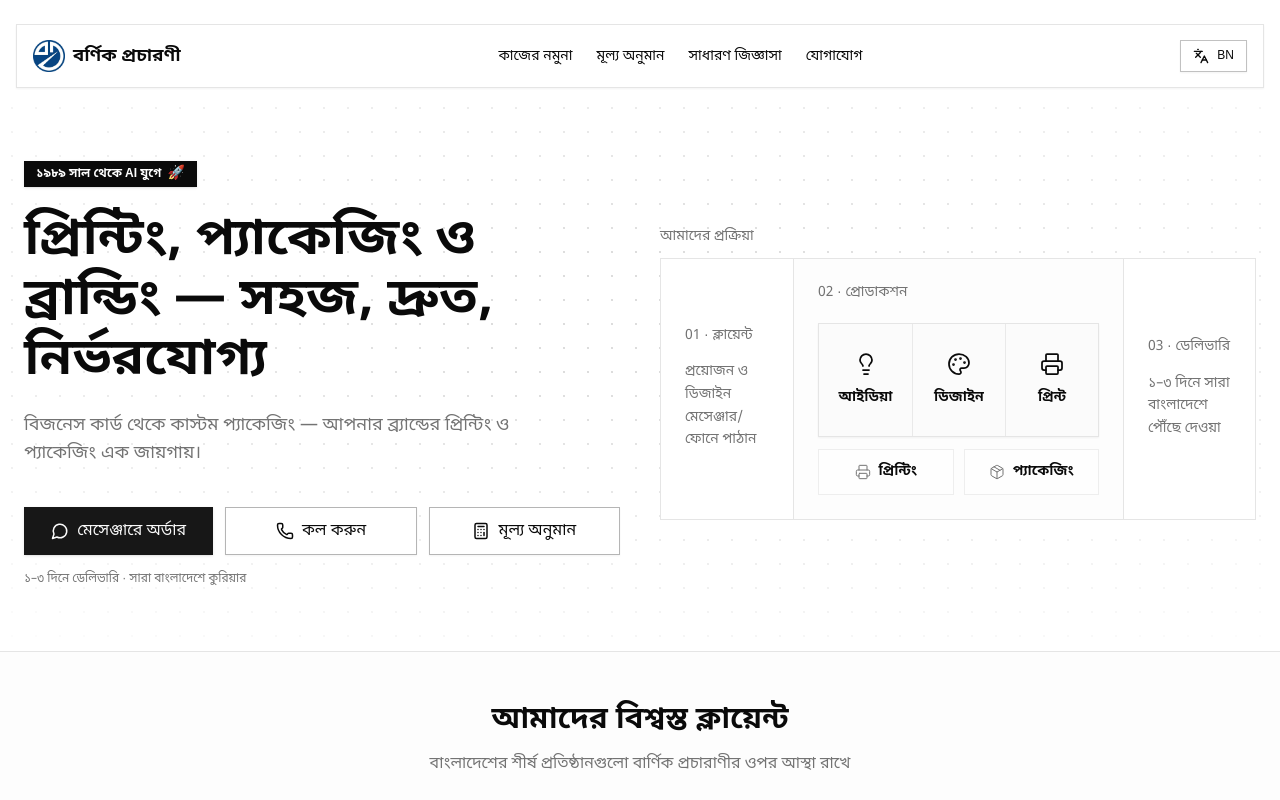
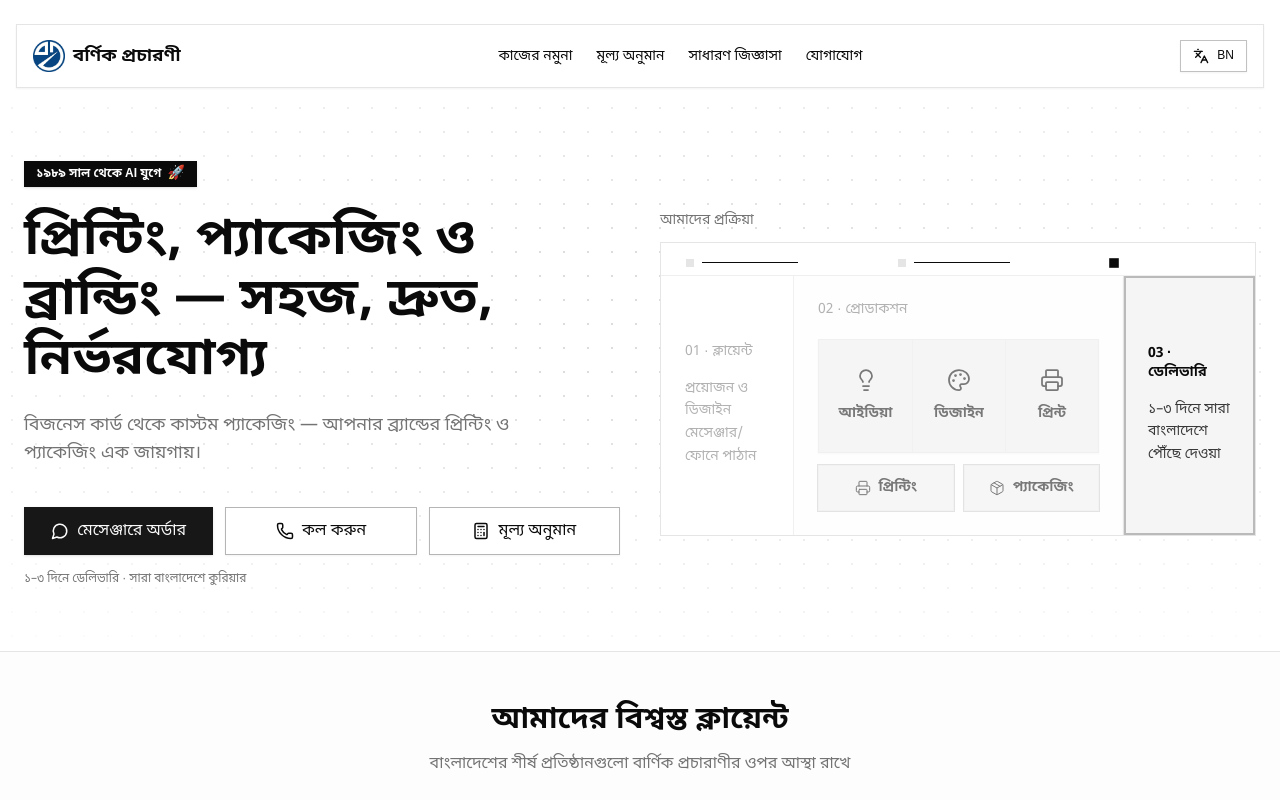
Before and after one commit to barnick-engineering/website, a Next.js app: page / in a window 1280 px wide. Shown: the top 800 px of the page. Built offline with nearby package versions, Linux system fonts and the light colour scheme.

Commit message:
animation added in the process flow

```diff
--- a/components/hero-production-flow.tsx
+++ b/components/hero-production-flow.tsx
@@ -1,4 +1,6 @@
 "use client";
+
+import type { ReactNode } from "react";
 
 import {
   Lightbulb,
@@ -6,17 +8,75 @@ import {
   Palette,
   Printer,
 } from "lucide-react";
+import { motion } from "motion/react";
 import { useLanguage } from "@/contexts/language-context";
+import {
+  useProcessStepAnimation,
+  type ProcessStep,
+  type ProcessSubStep,
+} from "@/hooks/use-process-step-animation";
 import { sectionLabelClass } from "@/lib/typography";
 import { cn } from "@/lib/utils";
 
-function StepLabel({ index, title }: { index: number; title: string }) {
+function stepHighlightClass(isActive: boolean, isAnimating: boolean) {
+  return cn(
+    "h-full min-w-0",
+    isAnimating && !isActive && "opacity-55",
+    isAnimating && isActive && "ring-2 ring-inset ring-foreground/25 shadow-sm"
+  );
+}
+
+function StepLabel({
+  index,
+  title,
+  isActive,
+}: {
+  index: number;
+  title: string;
+  isActive: boolean;
+}) {
   const { language } = useLanguage();
 
   return (
-    <p className={sectionLabelClass(language)}>
+    <p
+      className={cn(
+        sectionLabelClass(language),
+        isActive && "text-foreground font-semibold"
+      )}
+    >
       {String(index).padStart(2, "0")} · {title}
     </p>
+  );
+}
+
+function AnimatedStepShell({
+  stepIndex,
+  activeStep,
+  isAnimating,
+  children,
+  className,
+}: {
+  stepIndex: ProcessStep;
+  activeStep: ProcessStep;
+  isAnimating: boolean;
+  children: ReactNode;
+  className?: string;
+}) {
+  const isActive = !isAnimating || activeStep === stepIndex;
+
+  return (
+    <motion.div
+      animate={{
+        opacity: isActive ? 1 : 0.55,
+        backgroundColor: isActive
+          ? "hsl(var(--foreground) / 0.04)"
+          : "hsl(var(--background) / 0)",
+      }}
+      transition={{ duration: 0.4, ease: "easeInOut" }}
+      className={cn(stepHighlightClass(isActive, isAnimating), className)}
+    >
+      {children}
+    </motion.div>
   );
 }
 
@@ -24,20 +84,95 @@ function SideStep({
   index,
   title,
   description,
+  isActive,
 }: {
   index: number;
   title: string;
   description: string;
+  isActive: boolean;
 }) {
   return (
     <div className="flex flex-col justify-center p-5 lg:p-6 h-full min-w-0">
-      <StepLabel index={index} title={title} />
-      <p className="mt-4 text-sm text-muted-foreground leading-relaxed">{description}</p>
+      <StepLabel index={index} title={title} isActive={isActive} />
+      <p
+        className={cn(
+          "mt-4 text-sm leading-relaxed",
+          isActive ? "text-foreground/80" : "text-muted-foreground"
+        )}
+      >
+        {description}
+      </p>
     </div>
   );
 }
 
-function ProductionStep({ index }: { index: number }) {
+function SubItem({
+  icon: Icon,
+  label,
+  isActive,
+  language,
+  variant,
+}: {
+  icon: typeof Lightbulb;
+  label: string;
+  isActive: boolean;
+  language: string;
+  variant: "pipeline" | "service";
+}) {
+  return (
+    <motion.div
+      animate={{
+        opacity: isActive ? 1 : 0.45,
+        backgroundColor: isActive
+          ? "hsl(var(--foreground) / 0.06)"
+          : variant === "pipeline"
+            ? "transparent"
+            : "hsl(var(--background) / 0.8)",
+      }}
+      transition={{ duration: 0.35, ease: "easeInOut" }}
+      className={cn(
+        variant === "pipeline"
+          ? "flex flex-col items-center justify-center px-1 sm:px-2 py-5 sm:py-7 text-center min-w-0"
+          : "flex flex-col xs:flex-row items-center justify-center gap-1.5 xs:gap-2 border border-border/60 px-2.5 xs:px-3 py-2.5 sm:py-3 min-w-0 text-center xs:text-left",
+        isActive && variant === "service" && "ring-1 ring-foreground/20"
+      )}
+    >
+      <Icon
+        className={cn(
+          "shrink-0",
+          variant === "pipeline" ? "h-6 w-6 mb-3" : "h-4 w-4",
+          isActive ? "text-foreground" : "text-muted-foreground"
+        )}
+        strokeWidth={variant === "pipeline" ? 1.75 : 1.5}
+      />
+      <span
+        className={cn(
+          "font-semibold text-foreground min-w-0 text-center",
+          variant === "pipeline" && "font-bold",
+          language === "bn"
+            ? "text-xs sm:text-sm leading-snug tracking-normal"
+            : variant === "pipeline"
+              ? "text-sm sm:text-base leading-tight tracking-tight"
+              : "text-xs sm:text-sm leading-none"
+        )}
+      >
+        {label}
+      </span>
+    </motion.div>
+  );
+}
+
+function ProductionStep({
+  index,
+  activeSubStep,
+  isStepActive,
+  isAnimating,
+}: {
+  index: number;
+  activeSubStep: ProcessSubStep;
+  isStepActive: boolean;
+  isAnimating: boolean;
+}) {
   const { t, language } = useLanguage();
 
   const pipeline = [
@@ -51,96 +186,185 @@ function ProductionStep({ index }: { index: number }) {
     { icon: Package, label: t("hero.flow.step2.packagingLabel") },
   ];
 
+  const subActive = (subIndex: ProcessSubStep) =>
+    !isAnimating || !isStepActive || activeSubStep === subIndex;
+
   return (
     <div className="p-5 lg:p-6 h-full bg-muted/20 min-w-0">
-      <StepLabel index={index} title={t("hero.flow.step2.title")} />
+      <StepLabel index={index} title={t("hero.flow.step2.title")} isActive={isStepActive} />
 
-      {/* Core workflow — primary focus */}
-      <div className="mt-5 grid grid-cols-3 divide-x divide-border/80 rounded-lg border border-border bg-muted/35 shadow-sm">
-        {pipeline.map(({ icon: Icon, label }) => (
-          <div
+      <div className="mt-5 grid grid-cols-3 divide-x divide-border/80 border border-border bg-muted/35 shadow-sm">
+        {pipeline.map(({ icon, label }, i) => (
+          <SubItem
             key={label}
-            className="flex flex-col items-center justify-center px-1 sm:px-2 py-5 sm:py-7 text-center min-w-0"
-          >
-            <Icon className="h-6 w-6 text-foreground mb-3 shrink-0" strokeWidth={1.75} />
-            <span
-              className={cn(
-                "font-bold text-foreground text-center",
-                language === "bn"
-                  ? "text-xs sm:text-sm leading-normal tracking-normal"
-                  : "text-sm sm:text-base leading-tight tracking-tight"
-              )}
-            >
-              {label}
-            </span>
-          </div>
+            icon={icon}
+            label={label}
+            isActive={subActive(i as ProcessSubStep)}
+            language={language}
+            variant="pipeline"
+          />
         ))}
       </div>
 
-      {/* Printing & Packaging — secondary */}
       <div className="mt-3 grid grid-cols-2 gap-2.5">
-        {services.map(({ icon: Icon, label }) => (
-          <div
+        {services.map(({ icon, label }, i) => (
+          <SubItem
             key={label}
-            className="flex flex-col xs:flex-row items-center justify-center gap-1.5 xs:gap-2 rounded-md border border-border/60 bg-background/80 px-2.5 xs:px-3 py-2.5 sm:py-3 min-w-0 text-center xs:text-left"
-          >
-            <Icon className="h-4 w-4 text-muted-foreground shrink-0" strokeWidth={1.5} />
-            <span
-              className={cn(
-                "font-semibold text-foreground min-w-0",
-                language === "bn"
-                  ? "text-xs sm:text-sm leading-snug tracking-normal"
-                  : "text-xs sm:text-sm leading-none"
-              )}
-            >
-              {label}
-            </span>
-          </div>
+            icon={icon}
+            label={label}
+            isActive={subActive((i + 3) as ProcessSubStep)}
+            language={language}
+            variant="service"
+          />
         ))}
       </div>
     </div>
   );
 }
 
+function ProcessProgressRail({
+  activeStep,
+  isAnimating,
+}: {
+  activeStep: ProcessStep;
+  isAnimating: boolean;
+}) {
+  return (
+    <div
+      aria-hidden
+      className="hidden lg:grid lg:grid-cols-[1fr_2.5fr_1fr] gap-0 px-6 pt-4 pb-2 border-b border-border/60"
+    >
+      {([1, 2, 3] as const).map((step) => (
+        <div key={step} className="flex items-center justify-center">
+          <div className="relative flex items-center w-full max-w-[120px]">
+            <motion.div
+              animate={{
+                scale: isAnimating && activeStep === step ? 1.2 : 1,
+                backgroundColor:
+                  !isAnimating || activeStep === step
+                    ? "hsl(var(--foreground))"
+                    : "hsl(var(--border))",
+              }}
+              transition={{ duration: 0.35, ease: "easeInOut" }}
+              className="h-2 w-2 rounded-full shrink-0"
+            />
+            {step < 3 && (
+              <div className="flex-1 h-px mx-2 bg-border relative overflow-hidden">
+                <motion.div
+                  className="absolute inset-y-0 left-0 bg-foreground"
+                  animate={{
+                    width:
+                      !isAnimating || activeStep > step
+                        ? "100%"
+                        : activeStep === step
+                          ? "50%"
+                          : "0%",
+                  }}
+                  transition={{ duration: 0.4, ease: "easeInOut" }}
+                />
+              </div>
+            )}
+          </div>
+        </div>
+      ))}
+    </div>
+  );
+}
+
+function ProcessSteps({
+  activeStep,
+  activeSubStep,
+  isAnimating,
+  layout,
+}: {
+  activeStep: ProcessStep;
+  activeSubStep: ProcessSubStep;
+  isAnimating: boolean;
+  layout: "mobile" | "desktop";
+}) {
+  const { t } = useLanguage();
+
+  const steps = (
+    <>
+      <AnimatedStepShell
+        stepIndex={1}
+        activeStep={activeStep}
+        isAnimating={isAnimating}
+      >
+        <SideStep
+          index={1}
+          title={t("hero.flow.step1.title")}
+          description={t("hero.flow.step1.desc")}
+          isActive={!isAnimating || activeStep === 1}
+        />
+      </AnimatedStepShell>
+
+      <AnimatedStepShell
+        stepIndex={2}
+        activeStep={activeStep}
+        isAnimating={isAnimating}
+        className="bg-muted/20"
+      >
+        <ProductionStep
+          index={2}
+          activeSubStep={activeSubStep}
+          isStepActive={!isAnimating || activeStep === 2}
+          isAnimating={isAnimating}
+        />
+      </AnimatedStepShell>
+
+      <AnimatedStepShell
+        stepIndex={3}
+        activeStep={activeStep}
+        isAnimating={isAnimating}
+      >
+        <SideStep
+          index={3}
+          title={t("hero.flow.step3.title")}
+          description={t("hero.flow.step3.desc")}
+          isActive={!isAnimating || activeStep === 3}
+        />
+      </AnimatedStepShell>
+    </>
+  );
+
+  if (layout === "mobile") {
+    return <div className="divide-y divide-border lg:hidden">{steps}</div>;
+  }
+
+  return (
+    <div className="hidden lg:grid lg:grid-cols-[1fr_2.5fr_1fr] lg:divide-x divide-border">
+      {steps}
+    </div>
+  );
+}
+
 export function HeroProductionFlow() {
   const { t, language } = useLanguage();
+  const { containerRef, activeStep, activeSubStep, isAnimating } =
+    useProcessStepAnimation();
 
   return (
-    <div className="w-full min-w-0">
+    <div ref={containerRef} className="w-full min-w-0">
       <p className={cn(sectionLabelClass(language), "mb-3")}>
         {t("hero.flow.title")}
       </p>
 
-      <div className="rounded-xl border bg-background overflow-hidden">
-        {/* Mobile: stacked */}
-        <div className="divide-y divide-border lg:hidden">
-          <SideStep
-            index={1}
-            title={t("hero.flow.step1.title")}
-            description={t("hero.flow.step1.desc")}
-          />
-          <ProductionStep index={2} />
-          <SideStep
-            index={3}
-            title={t("hero.flow.step3.title")}
-            description={t("hero.flow.step3.desc")}
-          />
-        </div>
+      <div className="border bg-background overflow-hidden">
+        <ProcessProgressRail activeStep={activeStep} isAnimating={isAnimating} />
 
-        {/* Desktop: unified three-column panel */}
-        <div className="hidden lg:grid lg:grid-cols-[1fr_2.5fr_1fr] lg:divide-x divide-border">
-          <SideStep
-            index={1}
-            title={t("hero.flow.step1.title")}
-            description={t("hero.flow.step1.desc")}
-          />
-          <ProductionStep index={2} />
-          <SideStep
-            index={3}
-            title={t("hero.flow.step3.title")}
-            description={t("hero.flow.step3.desc")}
-          />
-        </div>
+        <ProcessSteps
+          activeStep={activeStep}
+          activeSubStep={activeSubStep}
+          isAnimating={isAnimating}
+          layout="mobile"
+        />
+        <ProcessSteps
+          activeStep={activeStep}
+          activeSubStep={activeSubStep}
+          isAnimating={isAnimating}
+          layout="desktop"
+        />
       </div>
     </div>
   );
--- /dev/null
+++ b/hooks/use-process-step-animation.ts
@@ -0,0 +1,80 @@
+"use client";
+
+import { useEffect, useRef, useState } from "react";
+
+export type ProcessStep = 1 | 2 | 3;
+
+/** 0–2: pipeline (idea, design, print); 3–4: services (printing, packaging) */
+export type ProcessSubStep = 0 | 1 | 2 | 3 | 4;
+
+const STEP_DURATIONS: Record<ProcessStep, number> = {
+  1: 2000,
+  2: 3000,
+  3: 2000,
+};
+
+const SUB_STEP_DURATION = 600;
+
+export function useProcessStepAnimation() {
+  const containerRef = useRef<HTMLDivElement>(null);
+  const [activeStep, setActiveStep] = useState<ProcessStep>(1);
+  const [activeSubStep, setActiveSubStep] = useState<ProcessSubStep>(0);
+  const [isInView, setIsInView] = useState(false);
+  const [prefersReducedMotion, setPrefersReducedMotion] = useState(false);
+
+  const isAnimating = isInView && !prefersReducedMotion;
+
+  useEffect(() => {
+    const media = window.matchMedia("(prefers-reduced-motion: reduce)");
+    const update = () => setPrefersReducedMotion(media.matches);
+    update();
+    media.addEventListener("change", update);
+    return () => media.removeEventListener("change", update);
+  }, []);
+
+  useEffect(() => {
+    const el = containerRef.current;
+    if (!el) return;
+
+    const observer = new IntersectionObserver(
+      ([entry]) => setIsInView(entry.isIntersecting && entry.intersectionRatio >= 0.3),
+      { threshold: [0, 0.3, 0.5, 1] }
+    );
+
+    observer.observe(el);
+    return () => observer.disconnect();
+  }, []);
+
+  useEffect(() => {
+    if (!isAnimating) return;
+
+    const timeout = window.setTimeout(() => {
+      setActiveStep((step) => (step === 3 ? 1 : ((step + 1) as ProcessStep)));
+    }, STEP_DURATIONS[activeStep]);
+
+    return () => window.clearTimeout(timeout);
+  }, [activeStep, isAnimating]);
+
+  useEffect(() => {
+    if (activeStep !== 2) {
+      setActiveSubStep(0);
+      return;
+    }
+
+    if (!isAnimating) return;
+
+    const timeout = window.setTimeout(() => {
+      setActiveSubStep((sub) => (sub >= 4 ? 0 : ((sub + 1) as ProcessSubStep)));
+    }, SUB_STEP_DURATION);
+
+    return () => window.clearTimeout(timeout);
+  }, [activeStep, activeSubStep, isAnimating]);
+
+  return {
+    containerRef,
+    activeStep,
+    activeSubStep,
+    isAnimating,
+    prefersReducedMotion,
+  };
+}
```
